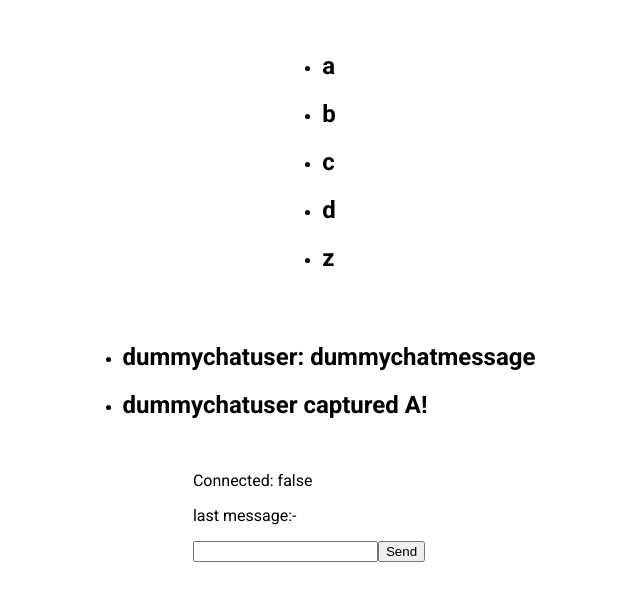
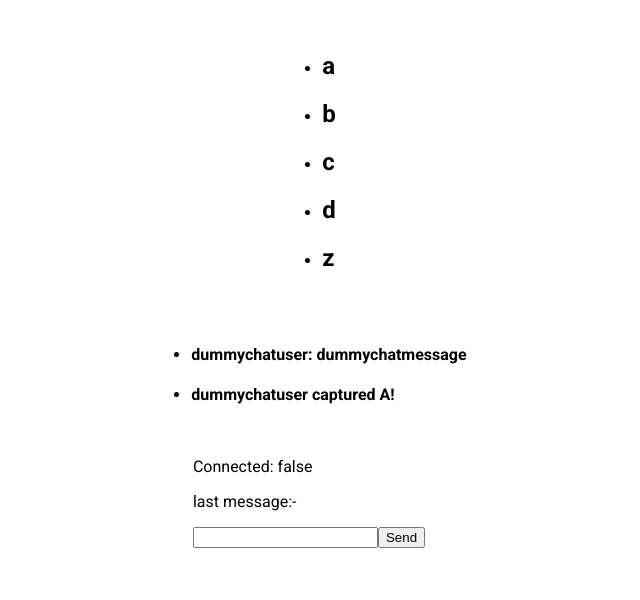
Before and after one commit to lighthouse-labs/MadCap-Server2, a React (Create React App) app in the folder client/: page / in a window 1280 px wide. Shown: the top 600 px of the page, without its empty margins (331-971 px from the left). Built offline with nearby package versions, Linux system fonts and the light colour scheme; no server answers.

Commit message:
shrink chat

```diff
--- a/client/src/components/Game/ChatListItem.jsx
+++ b/client/src/components/Game/ChatListItem.jsx
@@ -4,8 +4,8 @@ export default function ChatListItem(props) {
 
   return (
     <li>
-      {props.type === "chat" && <h2>{props.user}: {props.message}</h2>}
-      {props.type === "capture" && <h2>{props.user} captured {props.message}!</h2>}
+      {props.type === "chat" && <h4>{props.user}: {props.message}</h4>}
+      {props.type === "capture" && <h4>{props.user} captured {props.message}!</h4>}
     </li>
   );
 }
```
